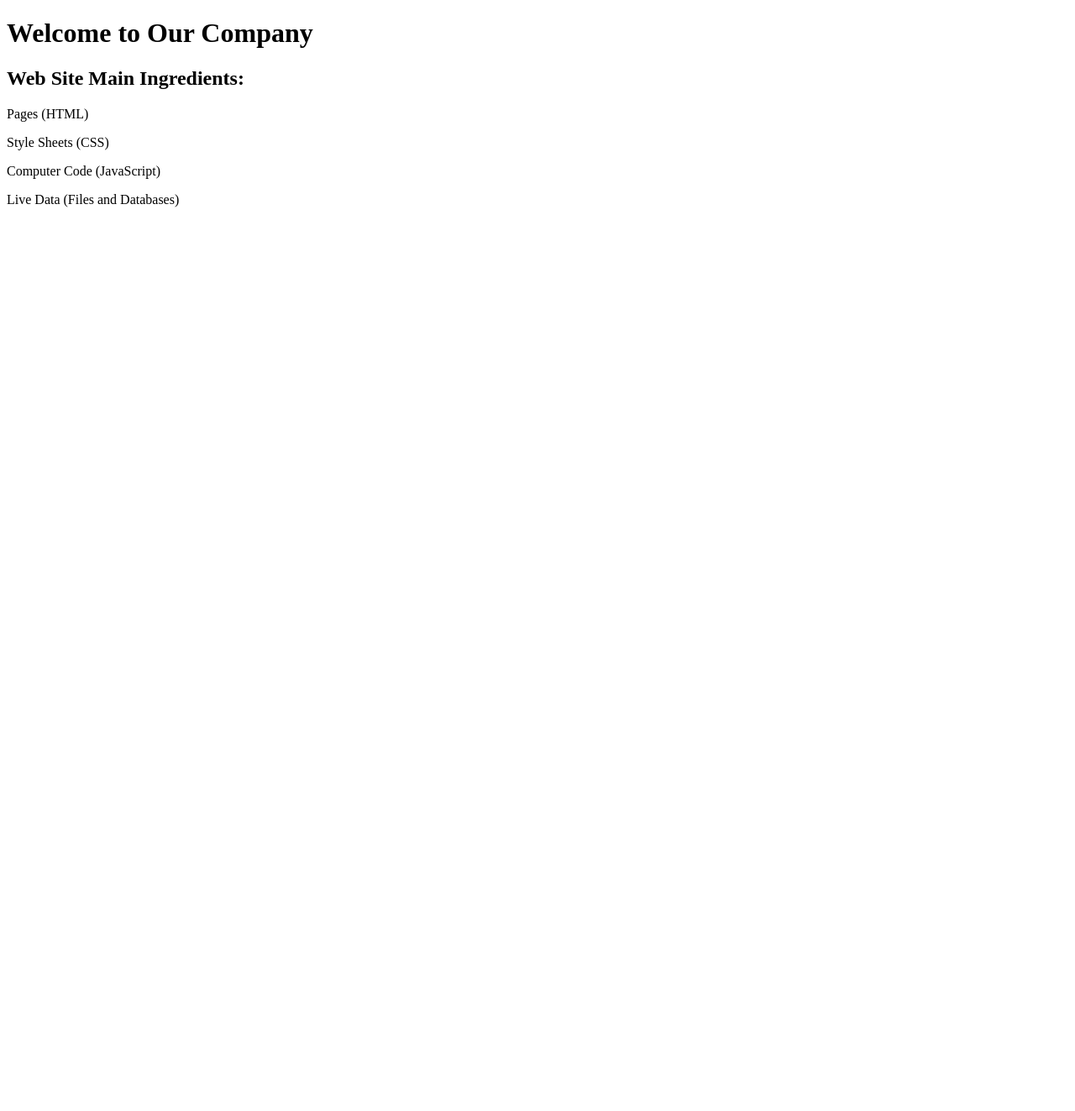
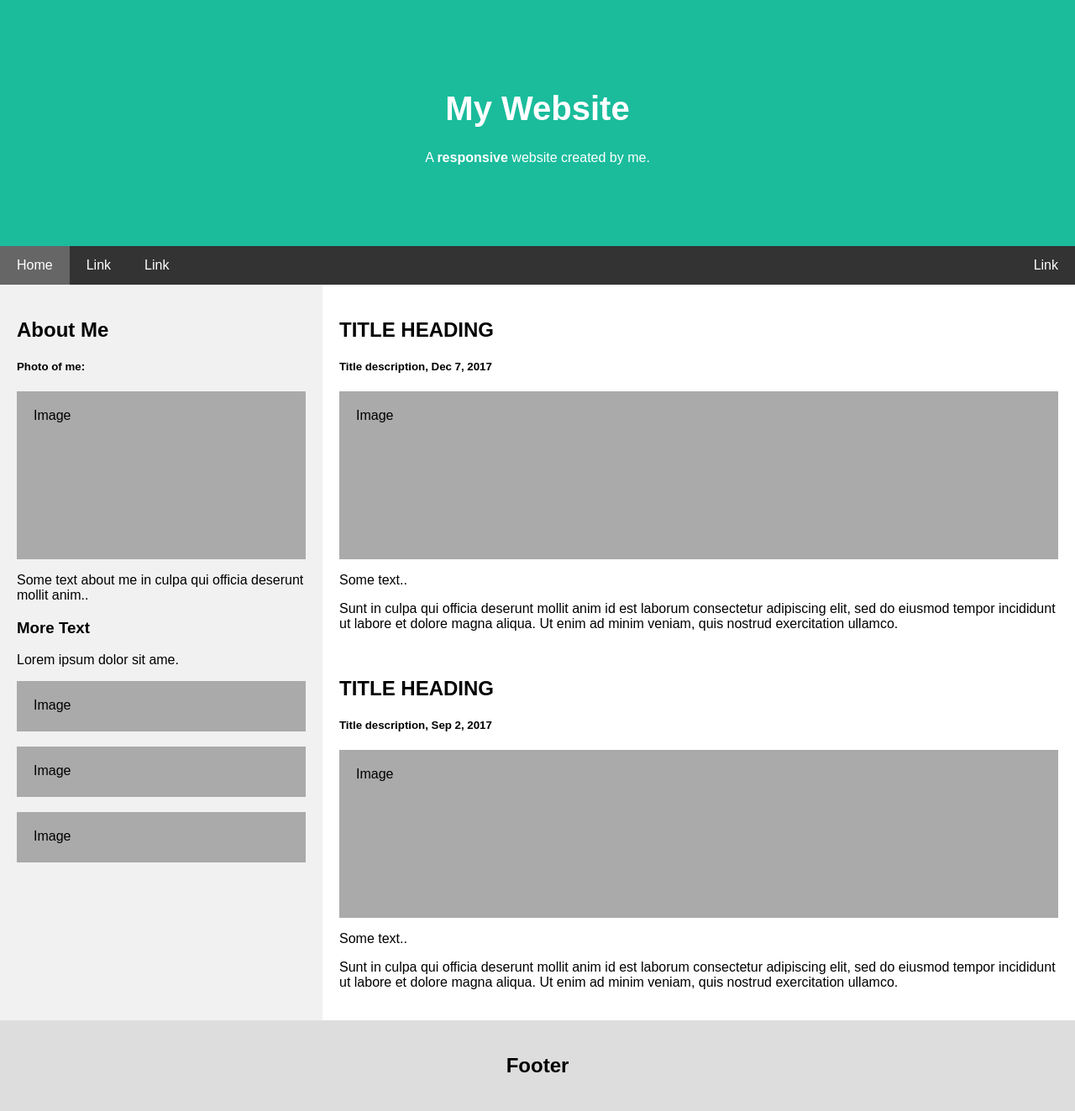
Before and after one commit to vineetkhisty/UI-Practice, a Django app: page / in a window 1280 px wide. Shown: the whole page at 84% size. Before the commit the page ends 247 px from the top, so only its background shows below. Run offline with Django 4.2, Linux system fonts and the light colour scheme.

Commit message:
Changed the index page

```diff
--- a/Django/mysite/template/index.html
+++ b/Django/mysite/template/index.html
@@ -1,19 +1,169 @@
 <!DOCTYPE html>
-<html>
+<html lang="en">
+<head>
+<title>Home Page    </title>
+<meta charset="UTF-8">
+<meta name="viewport" content="width=device-width, initial-scale=1">
+<style>
+* {
+  box-sizing: border-box;
+}
 
-<head>
-  <title>Our Company</title>
+/* Style the body */
+body {
+  font-family: Arial, Helvetica, sans-serif;
+  margin: 0;
+}
+
+/* Header/logo Title */
+.header {
+  padding: 80px;
+  text-align: center;
+  background: #1abc9c;
+  color: white;
+}
+
+/* Increase the font size of the heading */
+.header h1 {
+  font-size: 40px;
+}
+
+/* Sticky navbar - toggles between relative and fixed, depending on the scroll position. It is positioned relative until a given offset position is met in the viewport - then it "sticks" in place (like position:fixed). The sticky value is not supported in IE or Edge 15 and earlier versions. However, for these versions the navbar will inherit default position */
+.navbar {
+  overflow: hidden;
+  background-color: #333;
+  position: sticky;
+  position: -webkit-sticky;
+  top: 0;
+}
+
+/* Style the navigation bar links */
+.navbar a {
+  float: left;
+  display: block;
+  color: white;
+  text-align: center;
+  padding: 14px 20px;
+  text-decoration: none;
+}
+
+
+/* Right-aligned link */
+.navbar a.right {
+  float: right;
+}
+
+/* Change color on hover */
+.navbar a:hover {
+  background-color: #ddd;
+  color: black;
+}
+
+/* Active/current link */
+.navbar a.active {
+  background-color: #666;
+  color: white;
+}
+
+/* Column container */
+.row {
+  display: -ms-flexbox; /* IE10 */
+  display: flex;
+  -ms-flex-wrap: wrap; /* IE10 */
+  flex-wrap: wrap;
+}
+
+/* Create two unequal columns that sits next to each other */
+/* Sidebar/left column */
+.side {
+  -ms-flex: 30%; /* IE10 */
+  flex: 30%;
+  background-color: #f1f1f1;
+  padding: 20px;
+}
+
+/* Main column */
+.main {
+  -ms-flex: 70%; /* IE10 */
+  flex: 70%;
+  background-color: white;
+  padding: 20px;
+}
+
+/* Fake image, just for this example */
+.fakeimg {
+  background-color: #aaa;
+  width: 100%;
+  padding: 20px;
+}
+
+/* Footer */
+.footer {
+  padding: 20px;
+  text-align: center;
+  background: #ddd;
+}
+
+/* Responsive layout - when the screen is less than 700px wide, make the two columns stack on top of each other instead of next to each other */
+@media screen and (max-width: 700px) {
+  .row {
+    flex-direction: column;
+  }
+}
+
+/* Responsive layout - when the screen is less than 400px wide, make the navigation links stack on top of each other instead of next to each other */
+@media screen and (max-width: 400px) {
+  .navbar a {
+    float: none;
+    width: 100%;
+  }
+}
+</style>
 </head>
-
 <body>
 
-  <h1>Welcome to Our Company</h1>
-  <h2>Web Site Main Ingredients:</h2>
+<div class="header">
+  <h1>My Website</h1>
+  <p>A <b>responsive</b> website created by me.</p>
+</div>
 
-  <p>Pages (HTML)</p>
-  <p>Style Sheets (CSS)</p>
-  <p>Computer Code (JavaScript)</p>
-  <p>Live Data (Files and Databases)</p>
+<div class="navbar">
+  <a href="#" class="active">Home</a>
+  <a href="#">Link</a>
+  <a href="#">Link</a>
+  <a href="#" class="right">Link</a>
+</div>
+
+<div class="row">
+  <div class="side">
+    <h2>About Me</h2>
+    <h5>Photo of me:</h5>
+    <div class="fakeimg" style="height:200px;">Image</div>
+    <p>Some text about me in culpa qui officia deserunt mollit anim..</p>
+    <h3>More Text</h3>
+    <p>Lorem ipsum dolor sit ame.</p>
+    <div class="fakeimg" style="height:60px;">Image</div><br>
+    <div class="fakeimg" style="height:60px;">Image</div><br>
+    <div class="fakeimg" style="height:60px;">Image</div>
+  </div>
+  <div class="main">
+    <h2>TITLE HEADING</h2>
+    <h5>Title description, Dec 7, 2017</h5>
+    <div class="fakeimg" style="height:200px;">Image</div>
+    <p>Some text..</p>
+    <p>Sunt in culpa qui officia deserunt mollit anim id est laborum consectetur adipiscing elit, sed do eiusmod tempor incididunt ut labore et dolore magna aliqua. Ut enim ad minim veniam, quis nostrud exercitation ullamco.</p>
+    <br>
+    <h2>TITLE HEADING</h2>
+    <h5>Title description, Sep 2, 2017</h5>
+    <div class="fakeimg" style="height:200px;">Image</div>
+    <p>Some text..</p>
+    <p>Sunt in culpa qui officia deserunt mollit anim id est laborum consectetur adipiscing elit, sed do eiusmod tempor incididunt ut labore et dolore magna aliqua. Ut enim ad minim veniam, quis nostrud exercitation ullamco.</p>
+  </div>
+</div>
+
+<div class="footer">
+  <h2>Footer</h2>
+</div>
 
 </body>
 </html>
```
